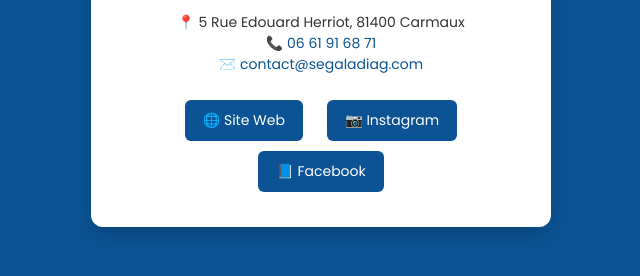
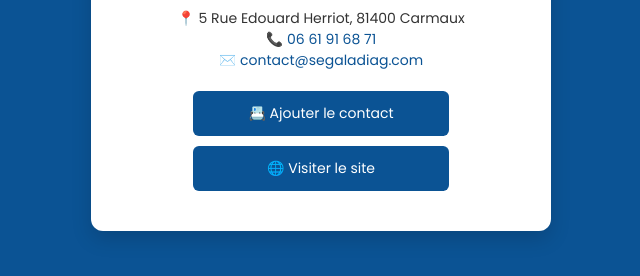
Before and after one commit to BastienLL/carte-segala, a plain HTML site: page index.html in a window 1280 px wide. Shown: the part 414-690 px from the top of the page, without its empty margins (319-959 px from the left). Drawn offline with Linux system fonts and the light colour scheme.

Commit message:
Update index.html

```diff
--- a/index.html
+++ b/index.html
@@ -3,7 +3,7 @@
 <head>
   <meta charset="UTF-8" />
   <meta name="viewport" content="width=device-width, initial-scale=1.0"/>
-  <title>Carte de visite - Segala Diagnostics</title>
+  <title>Bastien Megnan – Carte de visite</title>
   <link href="https://fonts.googleapis.com/css2?family=Poppins&display=swap" rel="stylesheet">
   <style>
     body {
@@ -27,7 +27,7 @@
       text-align: center;
     }
     .logo {
-      width: 100px;
+      width: 90px;
       margin-bottom: 15px;
     }
     .photo {
@@ -52,14 +52,15 @@
       margin-bottom: 20px;
     }
     .btns a {
-      display: inline-block;
-      margin: 5px 10px;
-      padding: 10px 18px;
+      display: block;
+      margin: 10px auto;
+      padding: 12px 18px;
       background-color: #0B5394;
       color: #fff;
       text-decoration: none;
       border-radius: 6px;
       font-size: 14px;
+      max-width: 220px;
       transition: background-color 0.3s ease;
     }
     .btns a:hover {
@@ -79,9 +80,8 @@
       ✉️ <a href="mailto:contact@segaladiag.com" style="color:#0B5394; text-decoration: none;">contact@segaladiag.com</a>
     </div>
     <div class="btns">
-      <a href="https://segala-diagnostics-immobiliers.fr/?utm_source=gmb" target="_blank">🌐 Site Web</a>
-      <a href="https://www.instagram.com/segala_diagnostics/" target="_blank">📷 Instagram</a>
-      <a href="https://www.facebook.com/people/S%C3%A9gala-Diagnostics/61551058315247/" target="_blank">📘 Facebook</a>
+      <a href="./bastien-megnan.vcf" download>📇 Ajouter le contact</a>
+      <a href="https://segala-diagnostics-immobiliers.fr/?utm_source=gmb" target="_blank">🌐 Visiter le site</a>
     </div>
   </div>
 </body>
```
